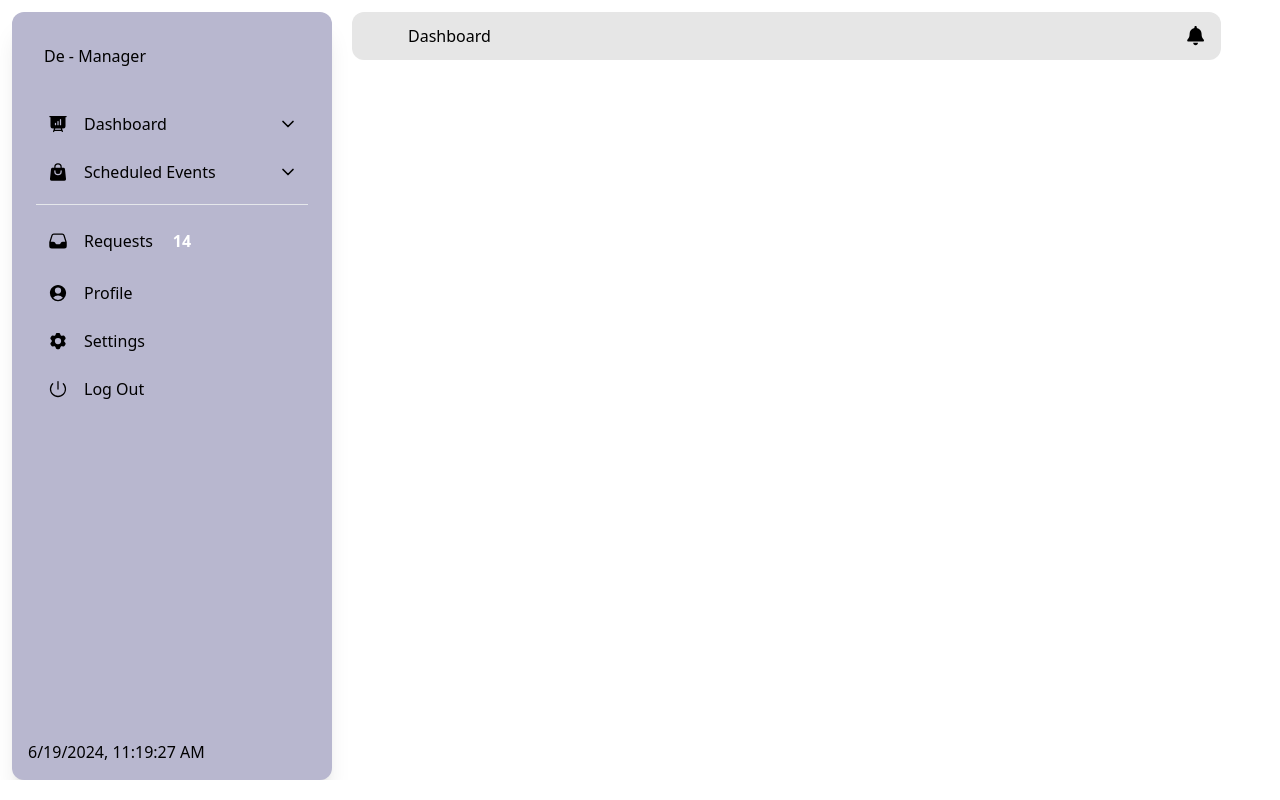
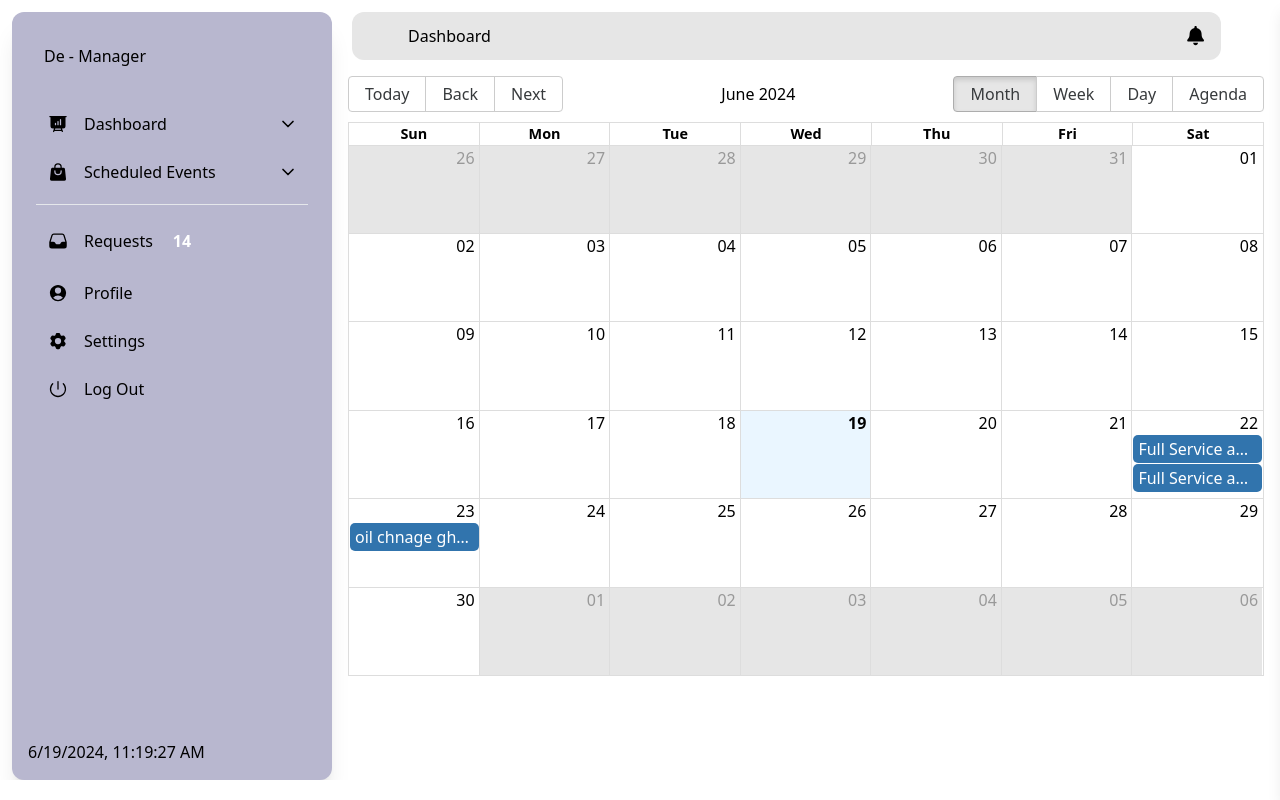
Before and after one commit to YaseeRathnayaka/De-Manager, a React (Vite) app in the folder admin/: page /calendar in a window 1280 px wide. Built offline with nearby package versions, Linux system fonts and the light colour scheme.

Commit message:
multiple event scheduling

```diff
--- a/admin/package.json
+++ b/admin/package.json
@@ -24,6 +24,7 @@
     "react-big-calendar": "^1.13.0",
     "react-dom": "^18.2.0",
     "react-icons": "^5.2.1",
+    "react-modal": "^3.16.1",
     "react-router-dom": "^6.23.1"
   },
   "devDependencies": {
--- a/admin/src/Components/Pages/CalenderView/CalenderView.jsx
+++ b/admin/src/Components/Pages/CalenderView/CalenderView.jsx
@@ -1,15 +1,63 @@
-import React from 'react'
-import HeaderBar from '../../Containers/Header/Header'
-import SideNavBar from '../../Containers/SideNavBar/SideNavBar'
-const CalenderView = () => {
+import React, { useState } from 'react';
+import { Calendar, momentLocalizer } from 'react-big-calendar';
+import moment from 'moment';
+import 'react-big-calendar/lib/css/react-big-calendar.css';
+import HeaderBar from '../../Containers/Header/Header';
+import SideNavBar from '../../Containers/SideNavBar/SideNavBar';
+import events from '../../../assets/Data/EventsData'; // Adjust this import based on your project structure
+
+// Set up the localizer by providing the moment (or globalize) Object
+const localizer = momentLocalizer(moment);
+
+const CalendarView = () => {
+  const [selectedEvent, setSelectedEvent] = useState(null);
+  const [panelIsOpen, setPanelIsOpen] = useState(false);
+
+  const handleSelectEvent = (event) => {
+    setSelectedEvent(event);
+    setPanelIsOpen(true);
+  };
+
+  const closePanel = () => {
+    setPanelIsOpen(false);
+    setSelectedEvent(null);
+  };
+
   return (
-    <div className='flex flex-row overflow-hidden'>
+    <div className='relative flex flex-row overflow-hidden'>
       <SideNavBar />
       <div className="flex flex-col flex-1">
         <HeaderBar />
+        <div className="p-4">
+          <Calendar
+            localizer={localizer}
+            events={events}
+            startAccessor="start"
+            endAccessor="end"
+            style={{ height: 600 }}
+            onSelectEvent={handleSelectEvent}
+          />
+        </div>
+      </div>
+
+      <div className={`fixed top-0 right-0 h-full bg-white shadow-lg p-6 transition-transform duration-300 z-50 ${panelIsOpen ? 'translate-x-0' : 'translate-x-full'}`} style={{ width: '30%' }}>
+        {selectedEvent && (
+          <>
+            <h2 className="mb-4 text-2xl">{selectedEvent.title}</h2>
+            <p><strong>Start:</strong> {new Date(selectedEvent.start).toLocaleString()}</p>
+            <p><strong>End:</strong> {new Date(selectedEvent.end).toLocaleString()}</p>
+            <p><strong>Description:</strong> {selectedEvent.description}</p>
+            <button
+              onClick={closePanel}
+              className="px-4 py-2 mt-4 text-white bg-blue-500 rounded"
+            >
+              Close
+            </button>
+          </>
+        )}
       </div>
     </div>
-    )
-}
+  );
+};
 
-export default CalenderView
+export default CalendarView;
--- a/admin/src/assets/Data/EventsData.js
+++ b/admin/src/assets/Data/EventsData.js
@@ -1,14 +1,22 @@
 const events = [
     {
-      id: 1,
-      title: 'Meeting with John',
+      appointment_id: 1,
+      title: 'Full Service abs3456',
       start: new Date(2024, 5, 22, 10, 0), // June 22, 2024, 10:00 AM
-      end: new Date(2024, 5, 22, 11, 0), // June 22, 2024, 11:00 AM
+      end: new Date(2024, 5, 22, 12, 0), // June 22, 2024, 11:00 AM
     },
     {
-      id: 2,
-      title: 'Lunch with Jane',
+        appointment_id: 23,
+        title: 'Full Service abh3456',
+        start: new Date(2024, 5, 22, 10, 0), // June 22, 2024, 10:00 AM
+        end: new Date(2024, 5, 22, 12, 0), // June 22, 2024, 11:00 AM
+      },
+    {
+      appointment_id: 2,
+      title: 'oil chnage gh2345',
       start: new Date(2024, 5, 23, 12, 0), // June 23, 2024, 12:00 PM
-      end: new Date(2024, 5, 23, 13, 0), // June 23, 2024, 1:00 PM
+      end: new Date(2024, 5, 23, 14, 0), // June 23, 2024, 1:00 PM
     },
   ];
+
+  export default events;
```
Also changed, not shown: 1 other file (tests, documents, lock files or other folders).
